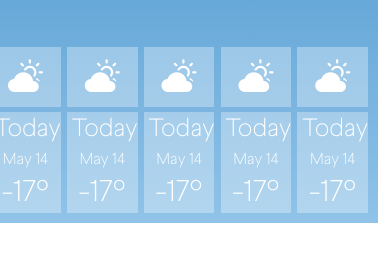
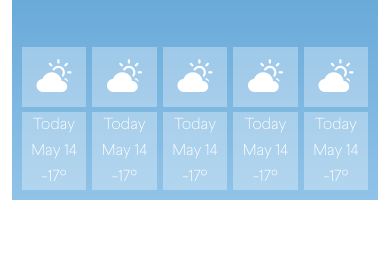
Before and after one commit to NicolasNalmeida/missao-santiago, a plain HTML site: page index.html in a window 390 px wide. Shown: the part 9449-9707 px from the top of the page. Drawn offline with nearby package versions, Linux system fonts and the light colour scheme.

Commit message:
fix: responsive

```diff
--- a/assets/css/style.css
+++ b/assets/css/style.css
@@ -1135,6 +1135,11 @@ strong.info-obs::before {
 
 .weather .weather-box .weather-dynamic .flex-days .day-column .day-info span:last-child { margin-bottom: 0; }
 
+@media(max-width: 450px) {
+    .weather .weather-box .weather-dynamic .flex-days .day-column .day-info #day-week { font-size: 16px; }
+    .weather .weather-box .weather-dynamic .flex-days .day-column .day-info #temperature { font-size: 16px; }
+}
+
 .weather .weather-box img { width: 460px; }
 
 @media(max-width: 1199px) {
```
